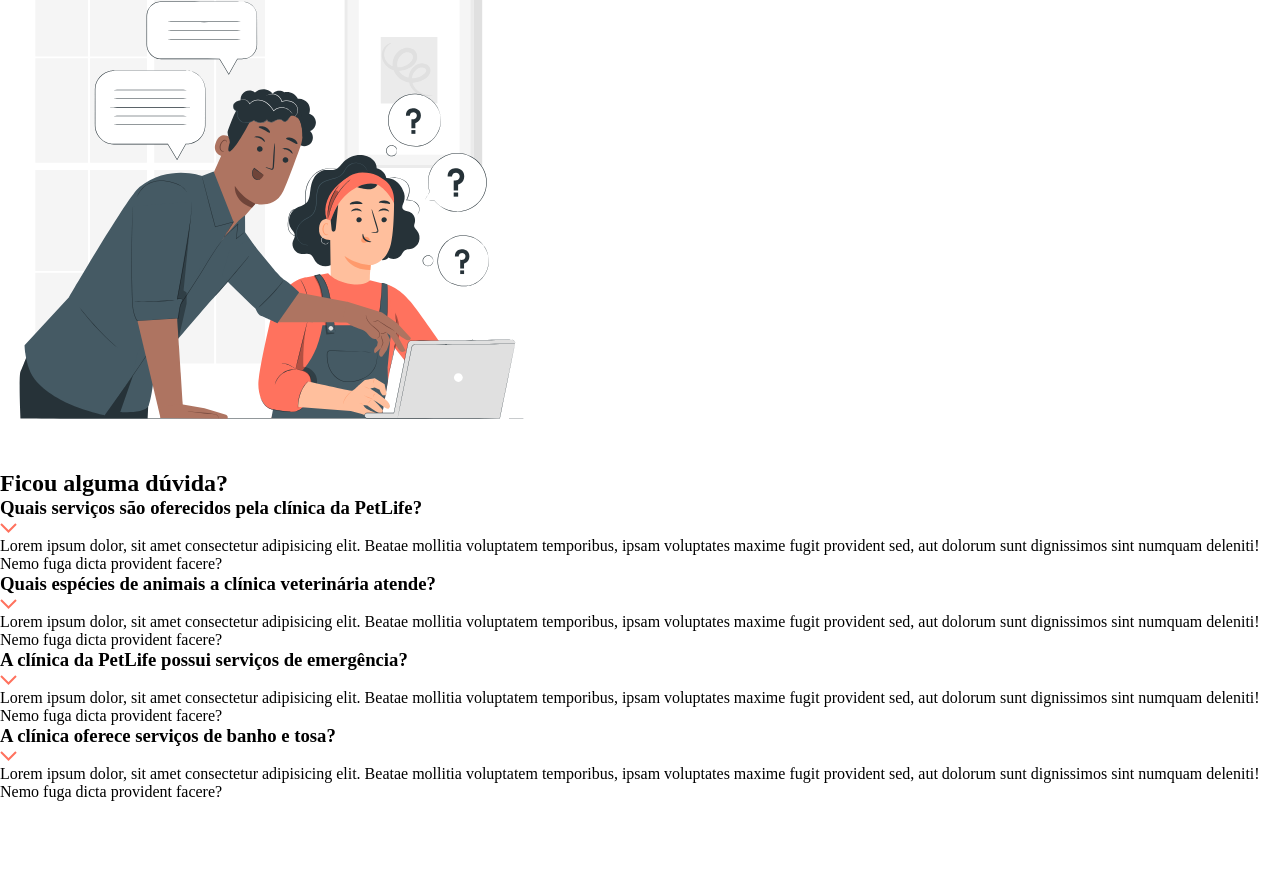
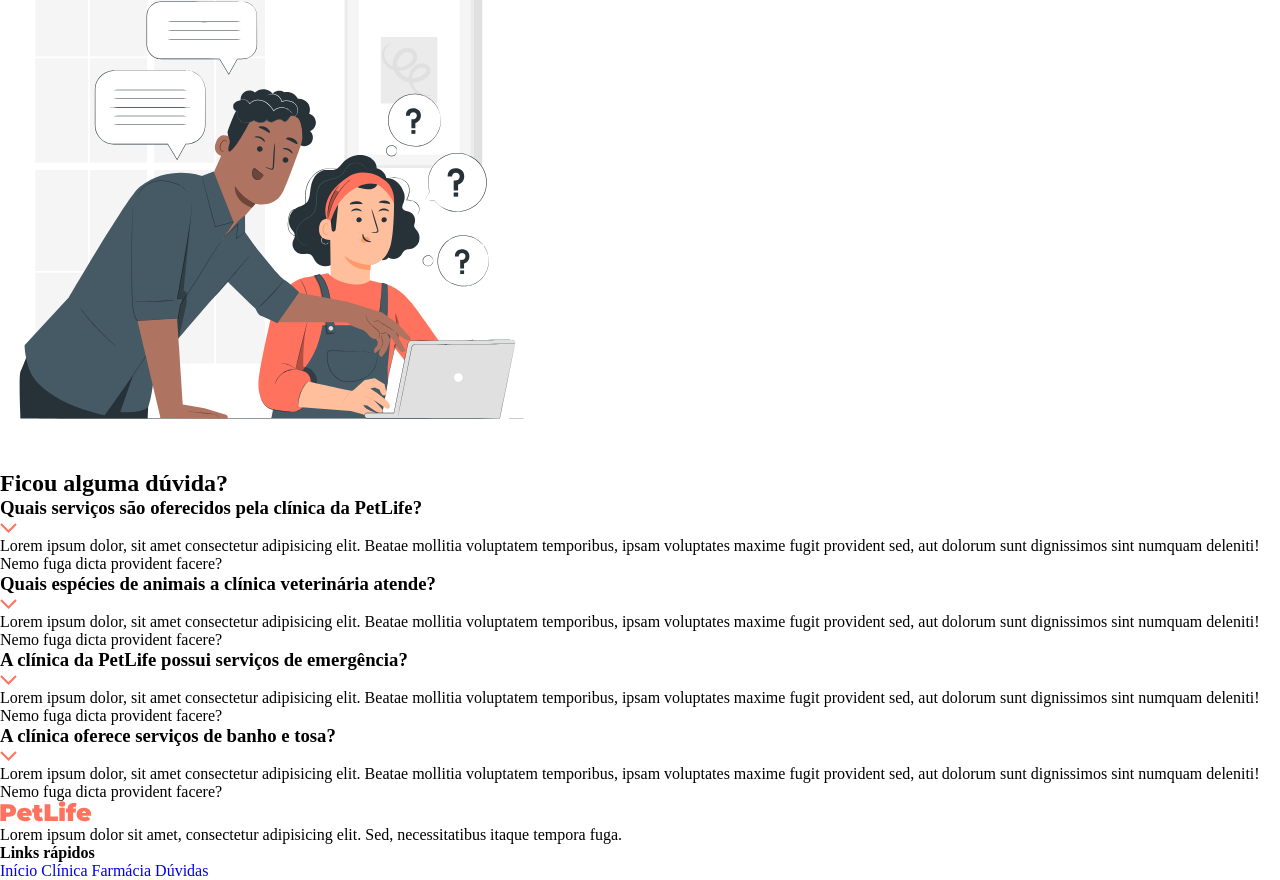
Before and after one commit to danilojduarte/PetLife, a plain HTML site: page index.html in a window 1280 px wide. Shown: the part 1934-2814 px from the top of the page. Before the commit the page ends 2735 px from the top, so only its background shows below. Drawn offline with Linux system fonts and the light colour scheme.

Commit message:
Criando estrutura do Footer

```diff
--- a/index.html
+++ b/index.html
@@ -75,7 +75,8 @@
 
         <section id="duvidas">
             <div>
-                <img src="assets/img/faq-img.svg" width="540" height="540" loading="lazy" alt="imagem deum home e uma mulher, verificando informações em um computador">
+                <img src="assets/img/faq-img.svg" width="540" height="540" loading="lazy"
+                    alt="imagem deum home e uma mulher, verificando informações em um computador">
                 <h2>Ficou alguma dúvida?</h2>
 
                 <div>
@@ -121,6 +122,29 @@
         </section>
     </main>
 
+    <footer>
+        <div>
+            <img src="assets/img/logo.svg" alt="Logo da empresa PetLife">
+            <p>
+                Lorem ipsum dolor sit amet, consectetur adipisicing elit. Sed, necessitatibus itaque tempora fuga.
+            </p>
+        </div>
+
+        <div>
+            <strong>Links rápidos</strong>
+            <nav>
+                <a href="#inicio">Início</a>
+                <a href="#clinica">Clínica</a>
+                <a href="#farmacia">Farmácia</a>
+                <a href="#duvidas">Dúvidas</a>
+            </nav>
+        </div>
+
+        <div>
+
+        </div>
+    </footer>
+
 </body>
 
 </html>
```
